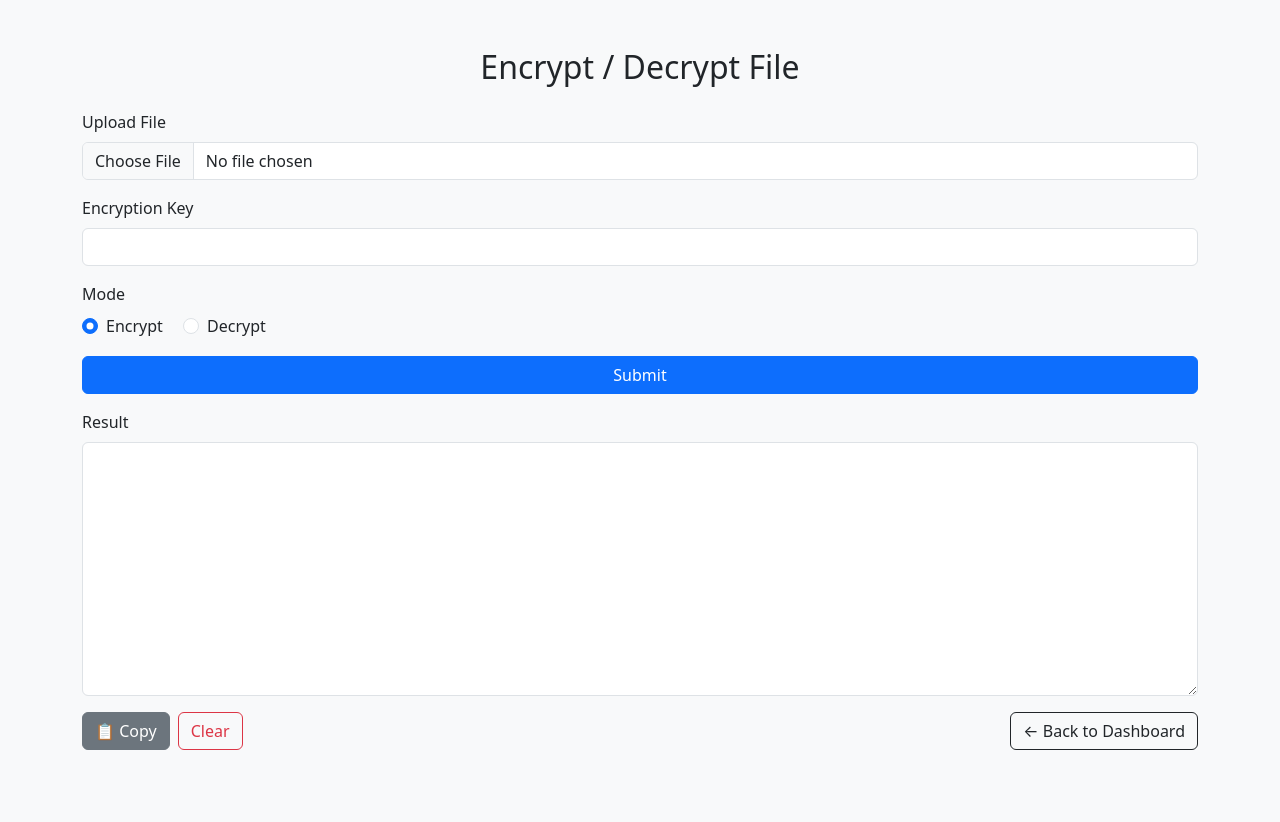
After one commit to shyam-sreenivasan/fun-projects, a Flask app: page /cryptfile in a window 1280 px wide. The commit adds this page. Run offline with Flask 3, Linux system fonts and the light colour scheme.

Commit message:
added encrypt decrypt file tool

```diff
--- a/tools-app/tools_app/routes.py
+++ b/tools-app/tools_app/routes.py
@@ -1,5 +1,6 @@
+from io import BytesIO
 from tools_app.app import app
-from flask import render_template, jsonify, request, flash, url_for, redirect
+from flask import render_template, jsonify, request, flash, send_file, url_for, redirect
 from hashlib import sha256
 from tools_app.tools.crypt import encrypt_string, decrypt_string
 from tools_app.tools.mergepdfs import merge_pdfs
@@ -284,3 +285,30 @@ def backup_media():
         "uploaded_to": upload_path,
         "files": saved_files
     })
+
+@app.route('/cryptfile', methods=['POST'])
+def crypt_file():
+    file = request.files.get('file')
+    key = request.form.get('key')
+    mode = request.form.get('mode')  # "encrypt" or "decrypt"
+
+    if not file or not key or mode not in ('encrypt', 'decrypt'):
+        return jsonify({'error': 'Invalid input'}), 400
+
+    try:
+        key_bytes = key.encode('utf-8')[:32].ljust(32, b'\0')  # pad/truncate to 32 bytes
+        content = file.read().decode('utf-8')
+
+        if mode == 'encrypt':
+            result = encrypt_string(key_bytes, content)
+        else:
+            result = decrypt_string(key_bytes, content)
+
+        return jsonify({'output': result})
+    except Exception as e:
+        return jsonify({'error': str(e)}), 500
+
+
+@app.route("/cryptfile", methods=['GET'])
+def cryptfilepage():
+    return render_template("cryptfile.html")
--- /dev/null
+++ b/tools-app/tools_app/templates/cryptfile.html
@@ -0,0 +1,110 @@
+<!DOCTYPE html>
+<html lang="en">
+<head>
+  <meta charset="UTF-8">
+  <title>Encrypt / Decrypt File</title>
+  <link href="https://cdn.jsdelivr.net/npm/bootstrap@5.3.3/dist/css/bootstrap.min.css" rel="stylesheet">
+  <script>
+    async function handleCrypt(event) {
+      event.preventDefault();
+
+      const fileInput = document.getElementById("file");
+      const keyInput = document.getElementById("key");
+      const mode = document.querySelector('input[name="mode"]:checked').value;
+
+      const outputArea = document.getElementById("output");
+      const status = document.getElementById("status");
+
+      if (!fileInput.files.length || !keyInput.value.trim()) {
+        alert("Please provide a file and key.");
+        return;
+      }
+
+      const formData = new FormData();
+      formData.append("file", fileInput.files[0]);
+      formData.append("key", keyInput.value.trim());
+      formData.append("mode", mode);
+
+      outputArea.value = "";
+      status.textContent = "Processing...";
+
+      try {
+        const response = await fetch("/cryptfile", {
+          method: "POST",
+          body: formData
+        });
+
+        const data = await response.json();
+        if (response.ok) {
+          outputArea.value = data.output;
+          status.textContent = "Success!";
+        } else {
+          status.textContent = "Error: " + (data.error || "Unknown error");
+        }
+      } catch (err) {
+        console.error(err);
+        status.textContent = "Request failed.";
+      }
+    }
+
+    function copyToClipboard() {
+      const outputArea = document.getElementById("output");
+      outputArea.select();
+      document.execCommand("copy");
+    }
+
+    function clearForm() {
+      document.getElementById("cryptForm").reset();
+      document.getElementById("output").value = "";
+      document.getElementById("status").textContent = "";
+    }
+  </script>
+</head>
+<body class="bg-light">
+  <div class="container py-5">
+    <h2 class="text-center mb-4">Encrypt / Decrypt File</h2>
+    <form id="cryptForm" onsubmit="handleCrypt(event)" enctype="multipart/form-data">
+      <div class="mb-3">
+        <label for="file" class="form-label">Upload File</label>
+        <input type="file" id="file" name="file" class="form-control" required>
+      </div>
+
+      <div class="mb-3">
+        <label for="key" class="form-label">Encryption Key</label>
+        <input type="text" id="key" name="key" class="form-control" required>
+      </div>
+
+      <div class="mb-3">
+        <label class="form-label">Mode</label>
+        <div>
+          <div class="form-check form-check-inline">
+            <input class="form-check-input" type="radio" name="mode" id="encrypt" value="encrypt" checked>
+            <label class="form-check-label" for="encrypt">Encrypt</label>
+          </div>
+          <div class="form-check form-check-inline">
+            <input class="form-check-input" type="radio" name="mode" id="decrypt" value="decrypt">
+            <label class="form-check-label" for="decrypt">Decrypt</label>
+          </div>
+        </div>
+      </div>
+
+      <div class="d-grid mb-3">
+        <button type="submit" class="btn btn-primary">Submit</button>
+      </div>
+    </form>
+
+    <div id="status" class="text-center text-muted mb-3"></div>
+
+    <div class="mb-3">
+      <label for="output" class="form-label">Result</label>
+      <textarea id="output" class="form-control" rows="10" readonly style="resize: vertical;"></textarea>
+    </div>
+
+    <div class="d-flex gap-2 mb-4">
+      <button class="btn btn-secondary" onclick="copyToClipboard()">📋 Copy</button>
+      <button class="btn btn-outline-danger" onclick="clearForm()">Clear</button>
+      <a href="/" class="btn btn-outline-dark ms-auto">← Back to Dashboard</a>
+    </div>
+  </div>
+</body>
+</html>
```
Also changed, not shown: tools-app/tools_app/templates/index.html (+12 -0 lines).
